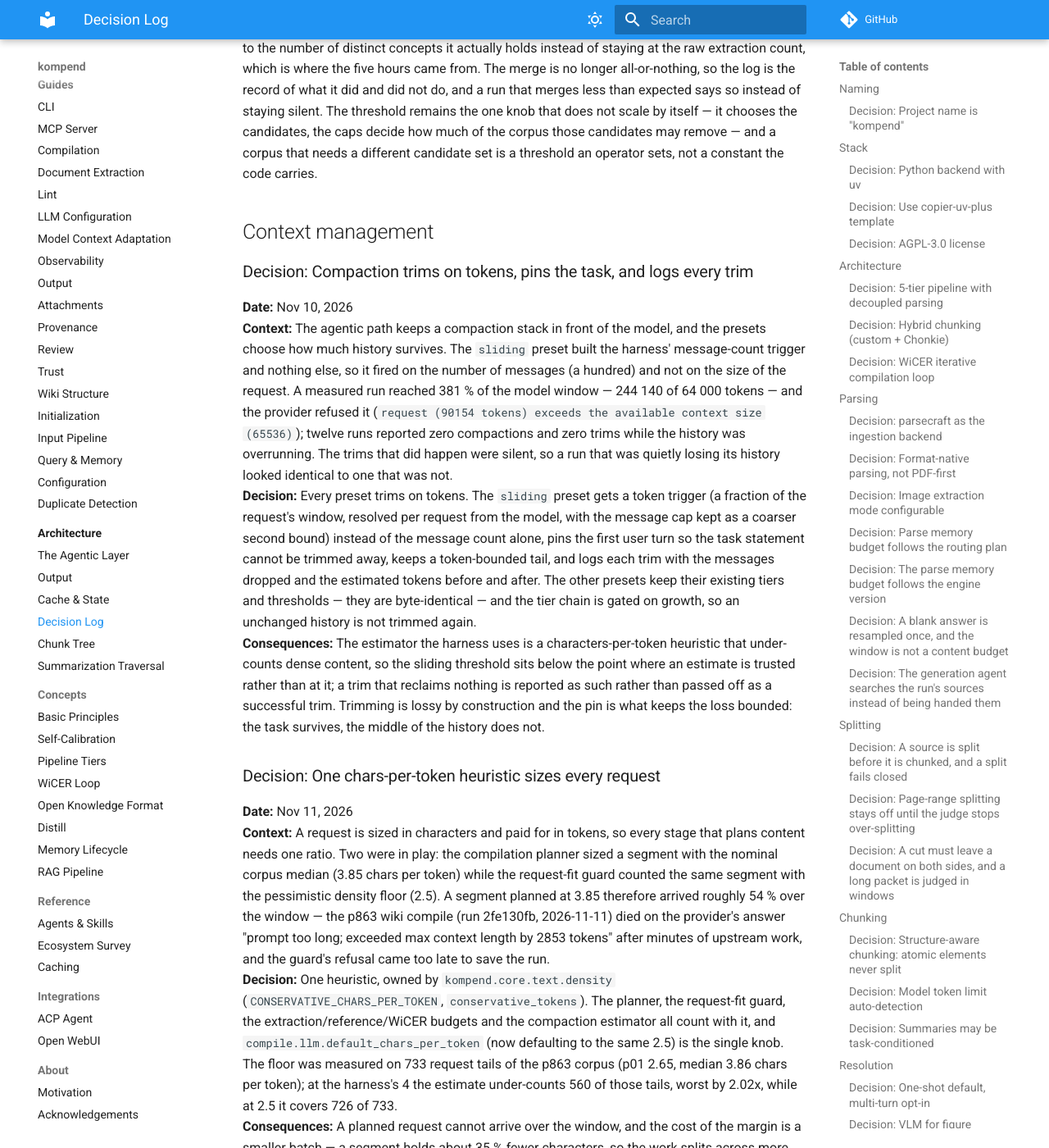
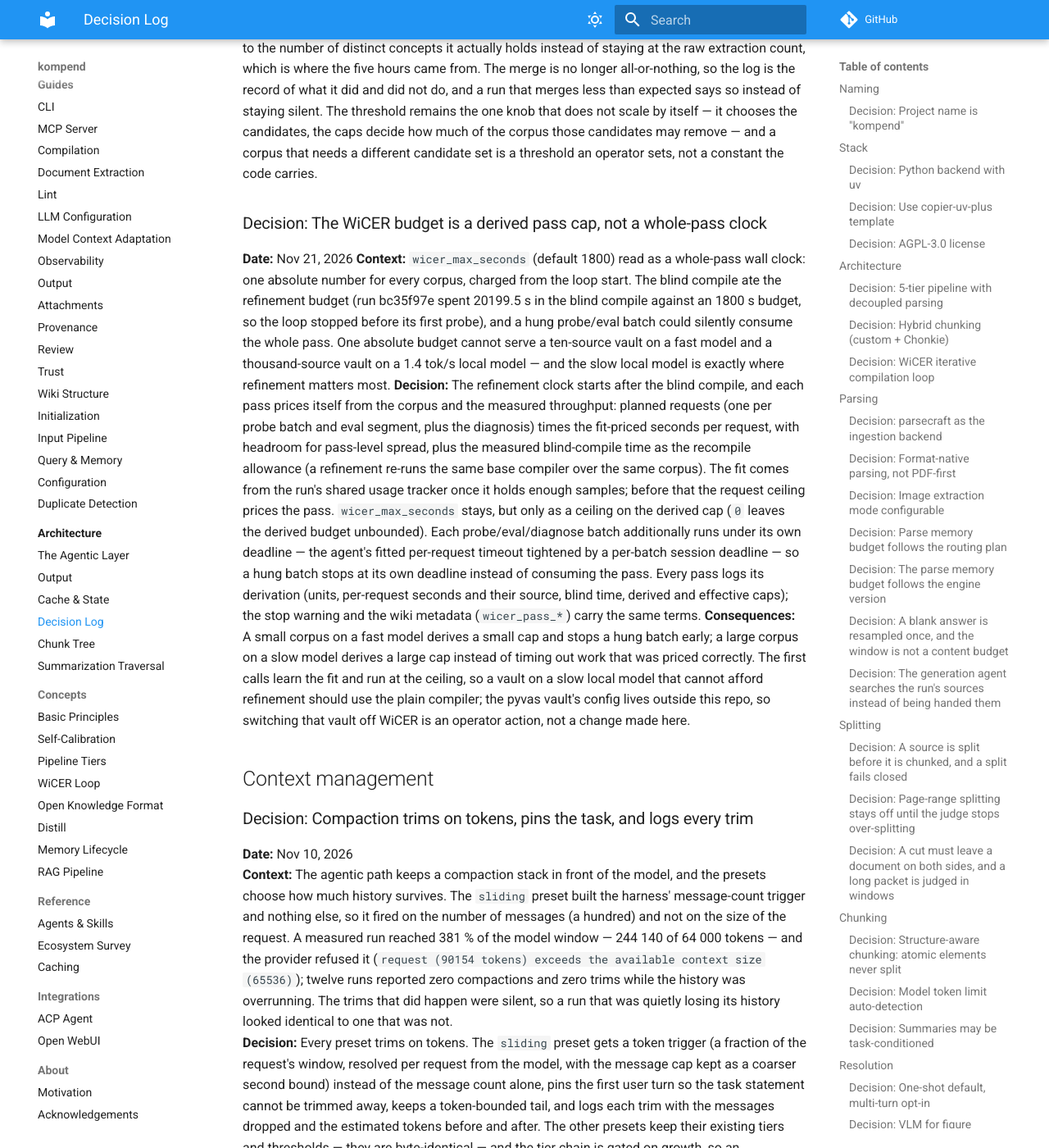
Before and after one commit to jr2804/kompend, an MkDocs documentation site: the page built from docs/architecture/decisions.md, in a window 1280 px wide and 1400 px high, scrolled down 12559 px. Shown: the whole window at 82% size. Built offline with MkDocs 1.6.1 and Material for MkDocs 9.7.7, drawn with Linux system fonts in a browser that asks for light colours; comment, search, counter and statistics services are not loaded.

Commit message:
docs: record WiCER budget as a derived pass cap, not a whole-pass clock
The durable decision lands in docs/architecture/decisions.md: each
refinement pass derives its cap from corpus units x measured
throughput, wicer_max_seconds is only a ceiling on it, batches carry
their own deadlines, and slow local models should use the plain
compiler until the fit has samples. docs/concepts/wicer-loop.md and
the model-context budget table are corrected to match. The pyvas vault
config lives outside this repo, so switching that vault off WiCER is
an operator action this change does not perform.

knox-p9w3

```diff
--- a/docs/architecture/decisions.md
+++ b/docs/architecture/decisions.md
@@ -214,6 +214,13 @@ All architectural, tooling, and design decisions for kompend. Each entry include
 **Context:** The concept merge groups concepts by centroid linkage and merges the groups, and two guards bound it: a cluster that holds more sources than `concept_merge_max_sources`, or that would remove more than `concept_merge_max_reduction` of the pool, is refused. On the pyvas corpus — five revisions of the same documentation — 230 of 247 concepts landed in one cluster. The guard refused the wholesale merge, and the refusal was right: one node absorbing 93 % of the corpus is information destruction. It was also only half an answer, because the refusal left 249 near-duplicates to feed 32 generation segments — five hours of largely redundant generation. The threshold that built the cluster (`concept_merge_threshold = 0.82`) was not at fault: a threshold is a statement about a distribution, not about a concept. On a five-revision corpus a revision of a document sits at ~0.99 from its sibling while a distinct sub-topic of the same documentation sits at ~0.85; on a thousand-document corpus the nearest neighbour of a common concept may be an unrelated page at ~0.83. No fixed cut separates a revision from a neighbour in both, and the failure is silent — the merge succeeds and eats a sub-topic. What does not move with the corpus is the pool's size, the cluster's share of it, the number of sources one concept may hold, and the similarity the run actually measured.
 **Decision:** Every merge decision is derived from the pool or from the cluster; the configured numbers only shape it. The threshold stays a knob — it selects which pairs are candidates at all — but the *amount* of merging is bounded by the corpus: `concept_merge_max_reduction` is the fraction of the pool the whole merge may remove, `concept_merge_max_sources` the number of sources one merged concept may hold, and a cluster too large for either is merged pairwise instead of refused wholesale. The pairwise merge takes the most similar pairs first, accepts a pair only when it lies within `concept_merge_similarity_margin` of the cluster's own best pair, and takes only as many pairs as the pool's remaining budget allows: the near-duplicates collapse, the distinct sub-topics stay separate, and what the budget cannot cover stays separate and is logged with the cluster-size distribution. The margin is a fraction of the cluster's measured best similarity rather than a similarity value, so it means the same thing on a five-document and on a thousand-document corpus.
 **Consequences:** The guards keep their promise — no concept swallows the pool, no concept holds more sources than the cap — and now also make progress: a redundant corpus collapses to the number of distinct concepts it actually holds instead of staying at the raw extraction count, which is where the five hours came from. The merge is no longer all-or-nothing, so the log is the record of what it did and did not do, and a run that merges less than expected says so instead of staying silent. The threshold remains the one knob that does not scale by itself — it chooses the candidates, the caps decide how much of the corpus those candidates may remove — and a corpus that needs a different candidate set is a threshold an operator sets, not a constant the code carries.
+
+### Decision: The WiCER budget is a derived pass cap, not a whole-pass clock
+
+**Date:** Nov 21, 2026
+**Context:** `wicer_max_seconds` (default 1800) read as a whole-pass wall clock: one absolute number for every corpus, charged from the loop start. The blind compile ate the refinement budget (run bc35f97e spent 20199.5 s in the blind compile against an 1800 s budget, so the loop stopped before its first probe), and a hung probe/eval batch could silently consume the whole pass. One absolute budget cannot serve a ten-source vault on a fast model and a thousand-source vault on a 1.4 tok/s local model — and the slow local model is exactly where refinement matters most.
+**Decision:** The refinement clock starts after the blind compile, and each pass prices itself from the corpus and the measured throughput: planned requests (one per probe batch and eval segment, plus the diagnosis) times the fit-priced seconds per request, with headroom for pass-level spread, plus the measured blind-compile time as the recompile allowance (a refinement re-runs the same base compiler over the same corpus). The fit comes from the run's shared usage tracker once it holds enough samples; before that the request ceiling prices the pass. `wicer_max_seconds` stays, but only as a ceiling on the derived cap (`0` leaves the derived budget unbounded). Each probe/eval/diagnose batch additionally runs under its own deadline — the agent's fitted per-request timeout tightened by a per-batch session deadline — so a hung batch stops at its own deadline instead of consuming the pass. Every pass logs its derivation (units, per-request seconds and their source, blind time, derived and effective caps); the stop warning and the wiki metadata (`wicer_pass_*`) carry the same terms.
+**Consequences:** A small corpus on a fast model derives a small cap and stops a hung batch early; a large corpus on a slow model derives a large cap instead of timing out work that was priced correctly. The first calls learn the fit and run at the ceiling, so a vault on a slow local model that cannot afford refinement should use the plain compiler; the pyvas vault's config lives outside this repo, so switching that vault off WiCER is an operator action, not a change made here.
 
 ## Context management
 
```
Also changed, not shown: .agents/HISTORY.md (+2 -0 lines), docs/concepts/wicer-loop.md (+17 -1 lines), docs/guides/model-context.md (+2 -2 lines).
